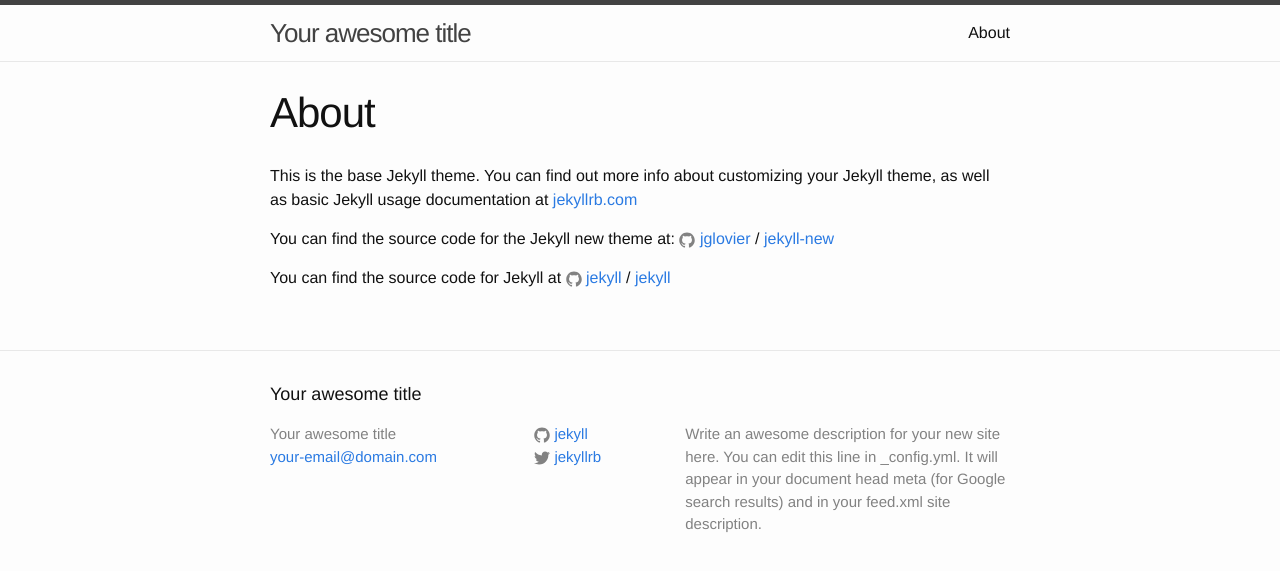
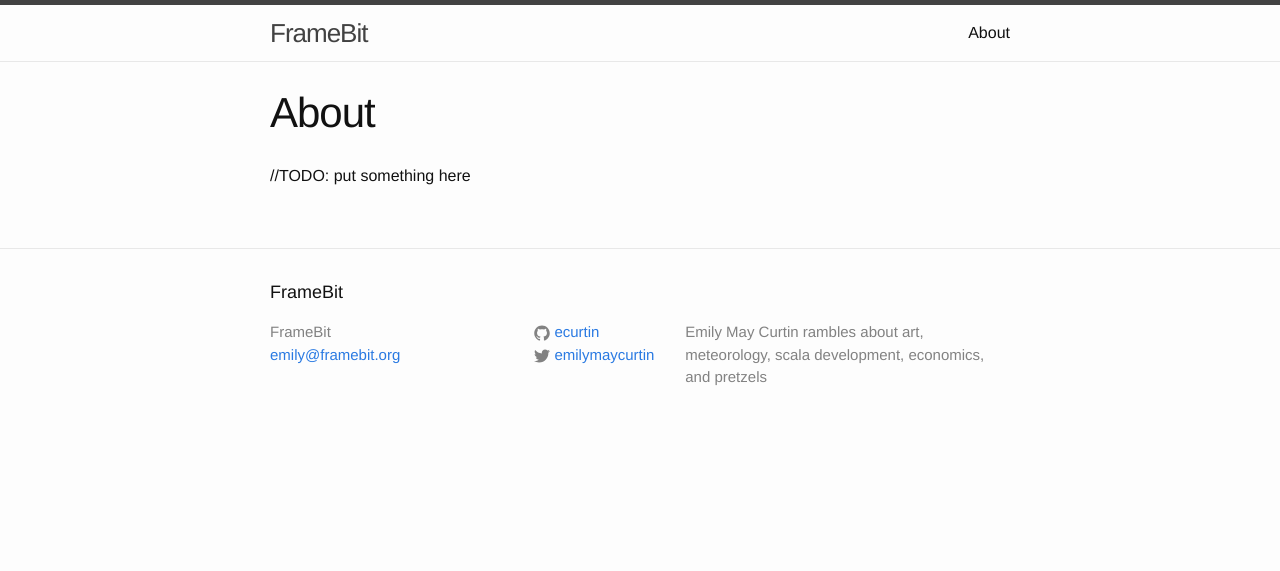
Before and after one commit to ecurtin/framebit, a Jekyll site: the page built from about.md, in a window 1280 px wide. Shown: the top 571 px of the page. Built offline with Jekyll 4.4.1, drawn with Linux system fonts in a browser that asks for light colours.

Commit message:
it was lightning fast to convert to jekyll, holy crap

```diff
--- a/_config.yml
+++ b/_config.yml
@@ -6,16 +6,15 @@
 # 'jekyll serve'. If you change this file, please restart the server process.
 
 # Site settings
-title: Your awesome title
-email: your-email@domain.com
+title: FrameBit
+email: emily@framebit.org
 description: > # this means to ignore newlines until "baseurl:"
-  Write an awesome description for your new site here. You can edit this
-  line in _config.yml. It will appear in your document head meta (for
-  Google search results) and in your feed.xml site description.
+  Emily May Curtin rambles about art, meteorology, scala development, economics, and pretzels
 baseurl: "" # the subpath of your site, e.g. /blog
-url: "http://yourdomain.com" # the base hostname & protocol for your site
-twitter_username: jekyllrb
-github_username:  jekyll
+url: "http://framebit.org" # the base hostname & protocol for your site
+twitter_username: emilymaycurtin
+github_username:  ecurtin
 
 # Build settings
-markdown: kramdown
+kramdown:
+  input: GFM
--- a/about.md
+++ b/about.md
@@ -4,12 +4,4 @@ title: About
 permalink: /about/
 ---
 
-This is the base Jekyll theme. You can find out more info about customizing your Jekyll theme, as well as basic Jekyll usage documentation at [jekyllrb.com](http://jekyllrb.com/)
-
-You can find the source code for the Jekyll new theme at:
-{% include icon-github.html username="jglovier" %} /
-[jekyll-new](https://github.com/jglovier/jekyll-new)
-
-You can find the source code for Jekyll at
-{% include icon-github.html username="jekyll" %} /
-[jekyll](https://github.com/jekyll/jekyll)
+//TODO: put something here
```
Also changed, not shown: _posts/2014-04-20-david-hockney-style-collages.md (added, +72 -0 lines), _posts/2016-01-01-year-in-review.md (added, +10 -0 lines), _posts/2016-07-20-welcome-to-jekyll.markdown (deleted, +0 -25 lines).
